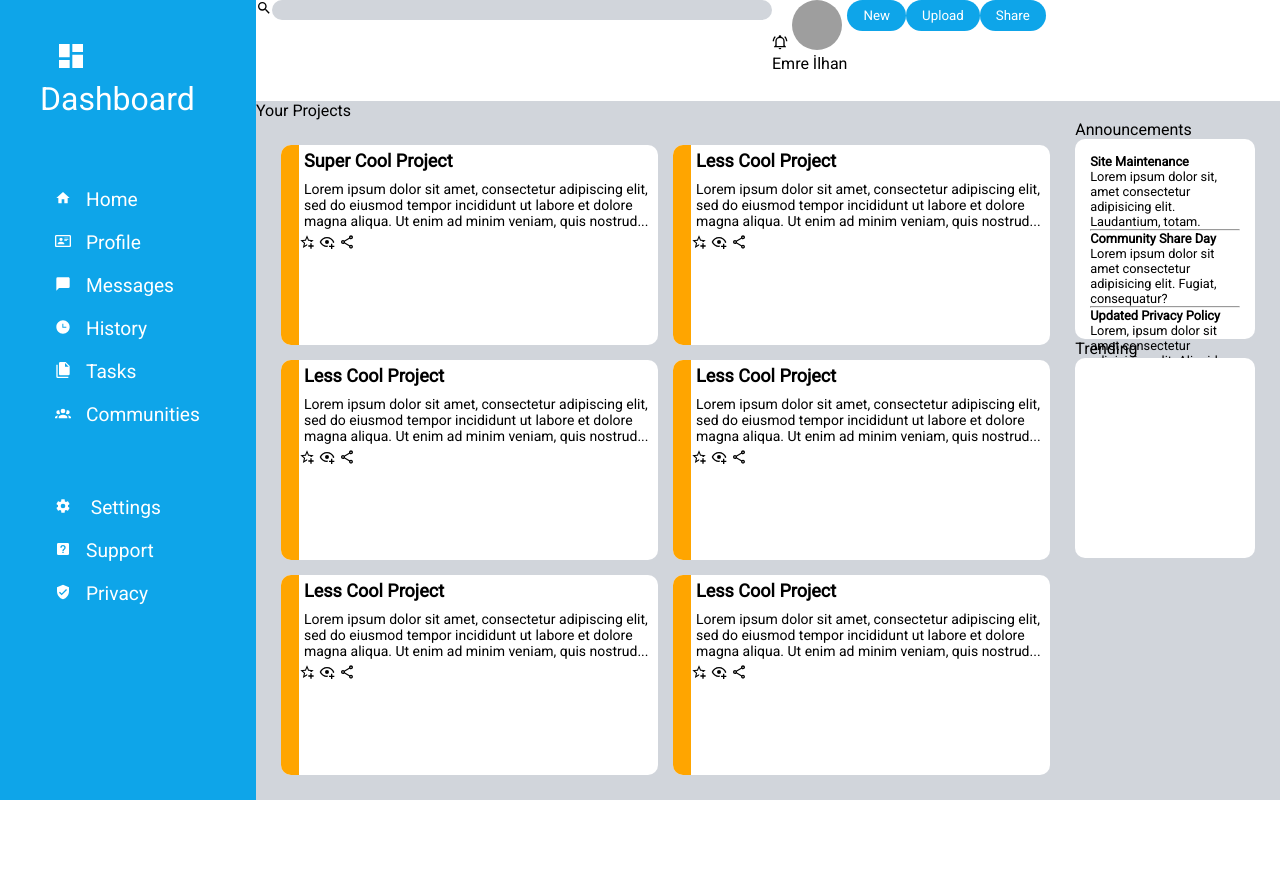
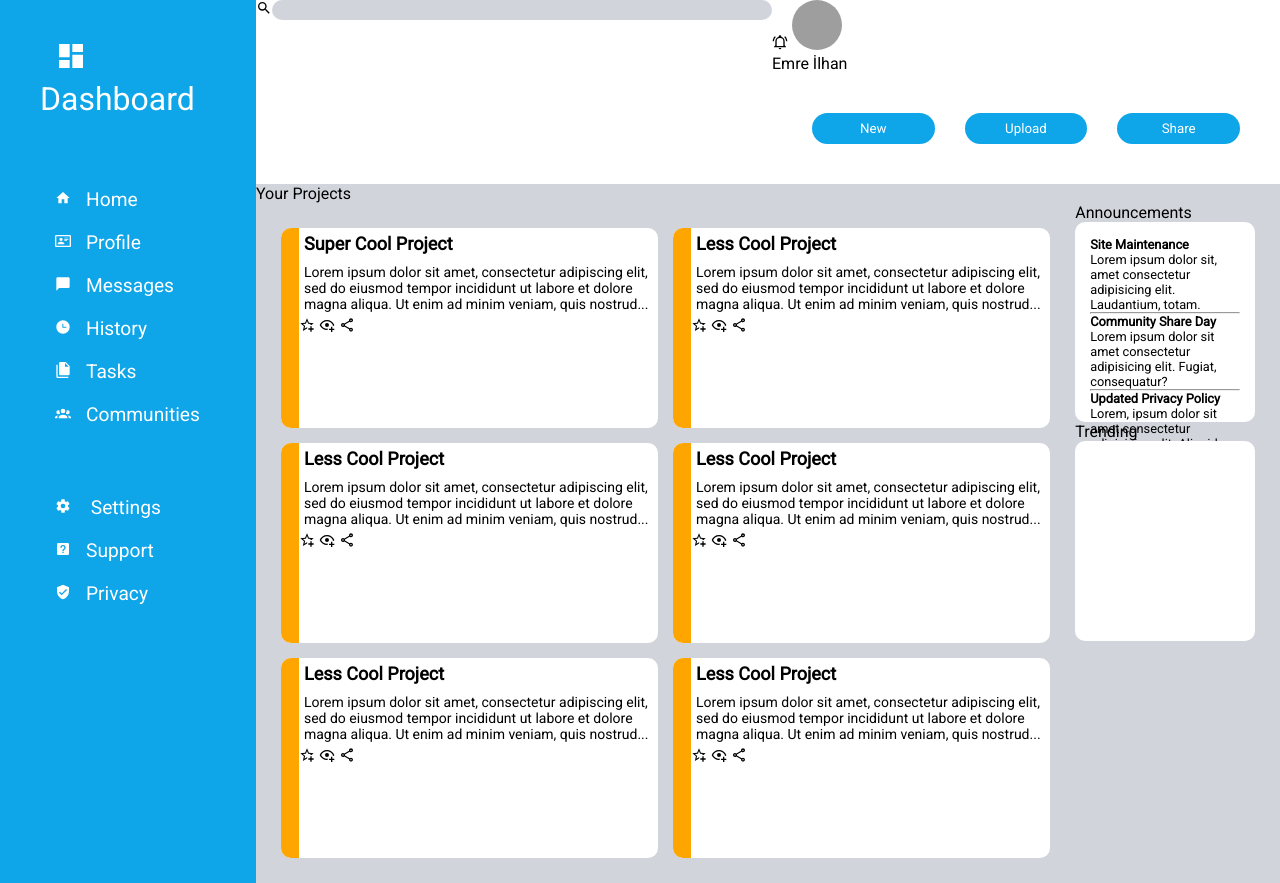
Before and after one commit to fabricator41/admin-dashboard, a plain HTML site: page index.html in a window 1280 px wide. Before the commit the page ends 800 px from the top, so only its background shows below. Drawn offline with Linux system fonts and the light colour scheme; grey boxes are pictures that could not be loaded.

Commit message:
header near complete

```diff
--- a/index.html
+++ b/index.html
@@ -9,6 +9,7 @@
   <body>
     <div class="container">
       <div class="header">
+        <div class="search">
           <span>
             <svg xmlns="http://www.w3.org/2000/svg" viewBox="0 0 24 24">
               <title>magnify</title>
@@ -19,6 +20,8 @@
             </svg>
           </span>
           <div class="search-bar"></div>
+        </div>
+        <div class="profile">
           <span>
             <svg xmlns="http://www.w3.org/2000/svg" viewBox="0 0 24 24">
               <title>bell-ring-outline</title>
@@ -30,6 +33,8 @@
             <img src="https://picsum.photos/50" alt="" />
             <p>Emre İlhan</p>
           </span>
+        </div>
+        <div class="welcome"></div>
         <div class="buttons">
           <button>New</button><button>Upload</button><button>Share</button>
         </div>
--- a/style.css
+++ b/style.css
@@ -38,7 +38,28 @@ img {
 .header {
   background-color: #fff;
   grid-column: 2/ 3;
+  display: grid;
+  grid-template-columns: 1fr 1fr;
+}
+
+.search {
   display: flex;
+  grid-column: 1/2;
+}
+
+.profile {
+  grid-column: 2/3;
+}
+
+.welcome {
+  grid-column: 1/2;
+}
+
+.buttons {
+  grid-column: 2/3;
+  display: grid;
+  grid-template-columns: repeat(3, 1fr);
+  padding: 25px;
 }
 
 .sidebar {
@@ -102,6 +123,7 @@ button {
   color: #fff;
   padding: 8px 16px;
   border-radius: 20px;
+  margin: 15px;
 }
 
 .search-bar {
```
Lines whose indentation alone changed are shown as unchanged.
